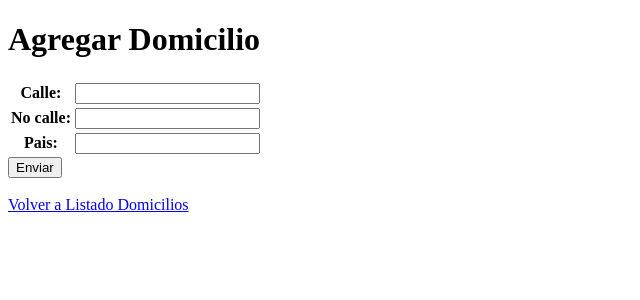
After one commit to aaco88/personas3_django, a Django app: page /agregar_domicilio in a window 1280 px wide. The commit adds this page. Shown: the top 300 px of the page, without its empty margins (0-640 px from the left). Run offline with Django 4.2, Linux system fonts and the light colour scheme.

Commit message:
Agregar Domicilio, terminado

```diff
--- /dev/null
+++ b/sap/domicilios/templates/domicilio/agregar.html
@@ -0,0 +1,21 @@
+<!DOCTYPE html>
+<html lang="en">
+<head>
+    <meta charset="UTF-8">
+    <title>Agregar</title>
+</head>
+<body>
+<h1>Agregar Domicilio</h1>
+<div>
+  <form method="POST">
+      <table>
+          {{fDomicilio}}
+      </table>
+      <button type="submit">Enviar</button>
+      {% csrf_token %}
+  </form>
+</div>
+<br>
+<a href="{% url 'index2' %}">Volver a Listado Domicilios</a>
+</body>
+</html>
--- a/sap/domicilios/views.py
+++ b/sap/domicilios/views.py
@@ -1,5 +1,5 @@
-from django.shortcuts import render, get_object_or_404
-
+from django.forms import modelform_factory
+from django.shortcuts import render, get_object_or_404, redirect
 
 # Create your views here.
 from personas.models import Domicilio
@@ -8,3 +8,17 @@ from personas.models import Domicilio
 def detalleDomicilio(request, id):
     detDomicilio = get_object_or_404(Domicilio, pk=id)
     return render(request, 'domicilio/detalle.html', {'dDomicilio': detDomicilio})
+
+
+DomicilioForm = modelform_factory(Domicilio, exclude=[])
+
+
+def agregarDomicilio(request):
+    if request.method == 'POST':
+        formaDomicilio = DomicilioForm(request.POST)
+        if formaDomicilio.is_valid():
+            formaDomicilio.save()
+            return redirect('index2')
+    else:
+        formaDomicilio = DomicilioForm()
+    return render(request, 'domicilio/agregar.html', {'fDomicilio': formaDomicilio})
--- a/sap/sap/urls.py
+++ b/sap/sap/urls.py
@@ -18,7 +18,7 @@ from django.urls import path
 
 from webapp.views import bienvenido, listadoDomicilios
 from personas.views import detallePersona, agregarPersona, editarPersona, eliminarPersona
-from domicilios.views import detalleDomicilio
+from domicilios.views import detalleDomicilio, agregarDomicilio
 
 urlpatterns = [
     path('admin/', admin.site.urls),
@@ -29,5 +29,6 @@ urlpatterns = [
     path('eliminar_persona/<int:id>', eliminarPersona),
 
     path('listado_domicilios', listadoDomicilios, name='index2'),
-    path('detalle_domicilio/<int:id>', detalleDomicilio)
+    path('detalle_domicilio/<int:id>', detalleDomicilio),
+    path('agregar_domicilio', agregarDomicilio)
 ]
--- a/sap/webapp/templates/domicilio.html
+++ b/sap/webapp/templates/domicilio.html
@@ -7,7 +7,9 @@
 <body>
     <h1>Listado de Domicilios</h1>
     <div>Cantidad de Domicilios agregados: {{cDomicilios}}</div>
+    <a href="agregar_domicilio">Agregar Domicilio</a>
     <div>
+        <br>
         <table border="1">
             <thead>
             <tr>
```
